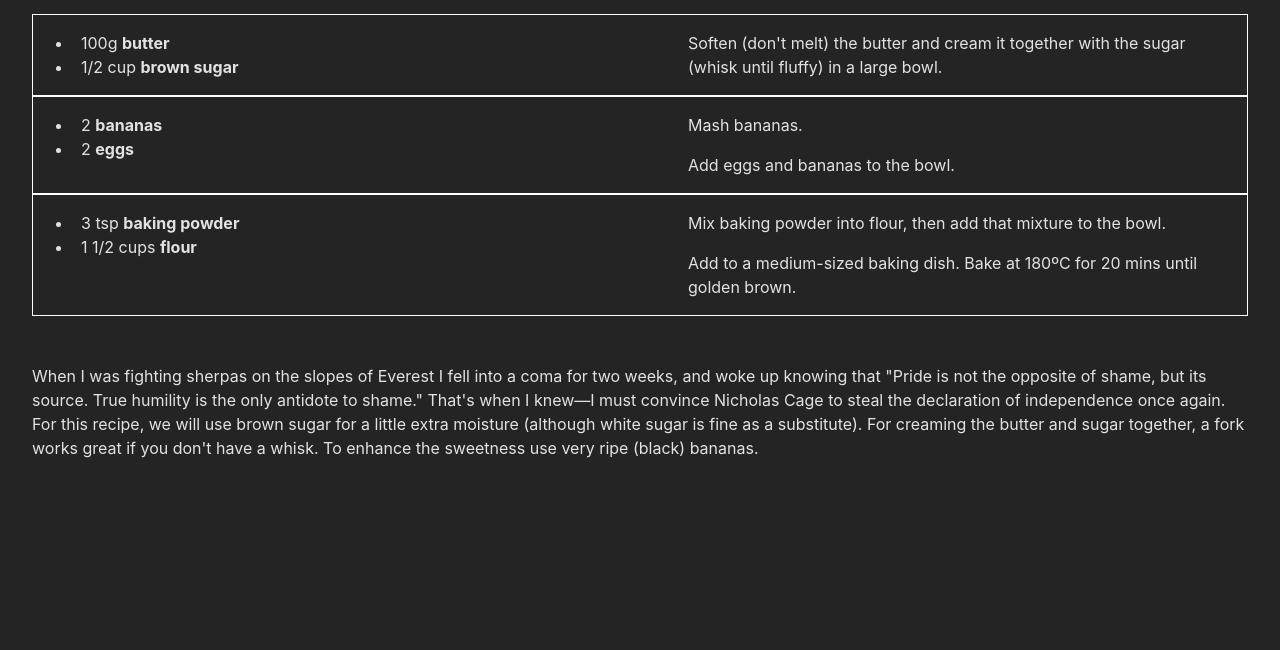
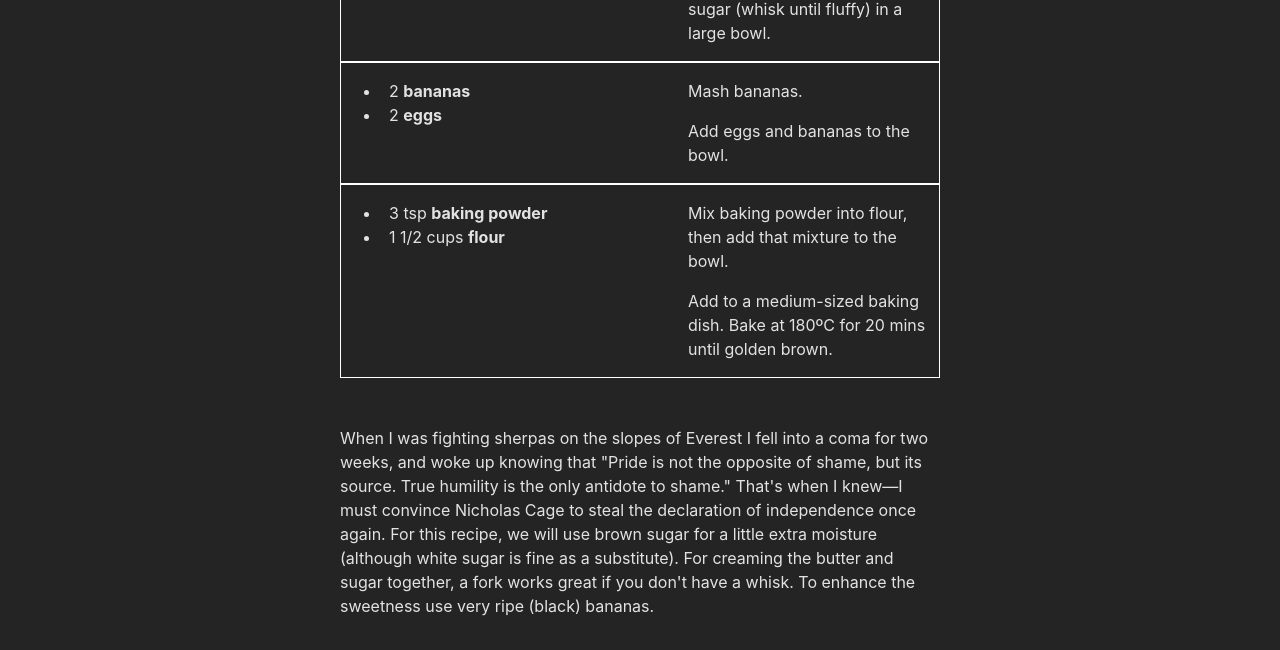
Before and after one commit to ReganRyanNZ/tailfire-recipes, a website built with Vite: page index.html in a window 1280 px wide. Shown: the part 225-875 px from the top of the page. Before the commit the page ends 800 px from the top, so only its background shows below. Built offline with nearby package versions, Linux system fonts and the light colour scheme.

Commit message:
better max width for the app on big screens

```diff
--- a/style.css
+++ b/style.css
@@ -35,7 +35,7 @@ h1 {
 }
 
 #app {
-  max-width: 1280px;
+  max-width: 600px;
   margin: 0 auto;
   padding: 2rem;
   text-align: center;
```
